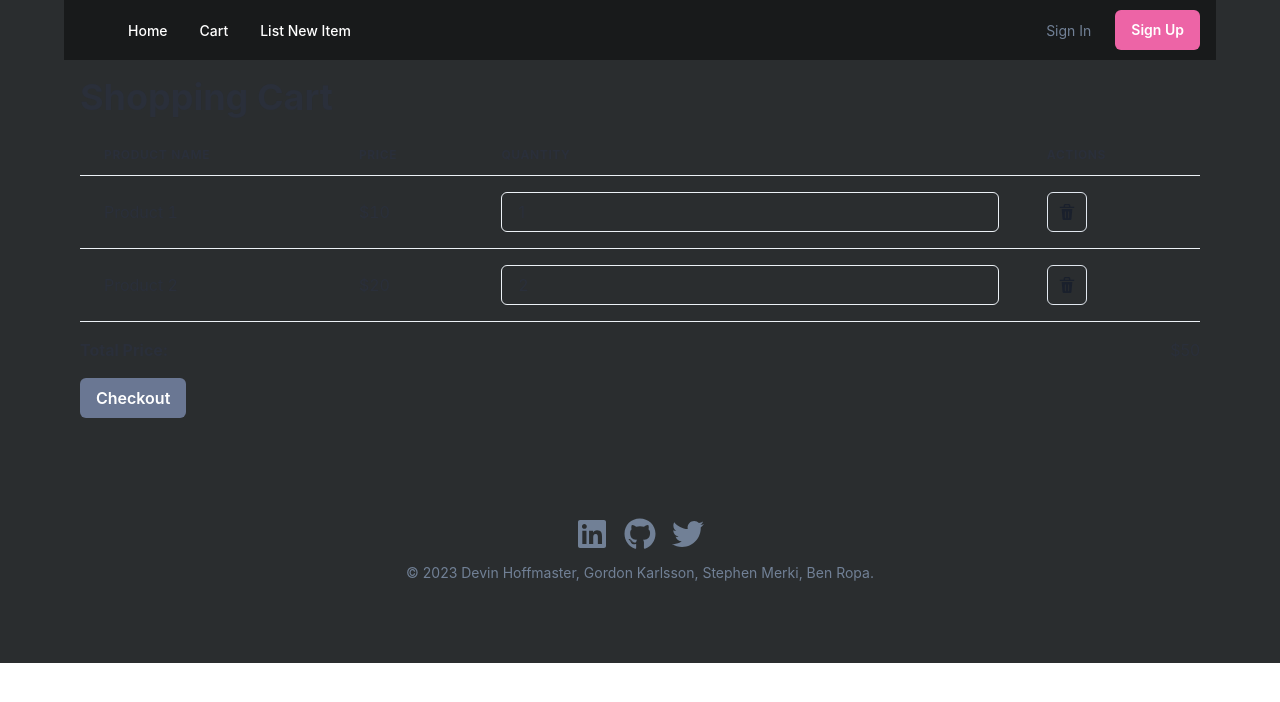
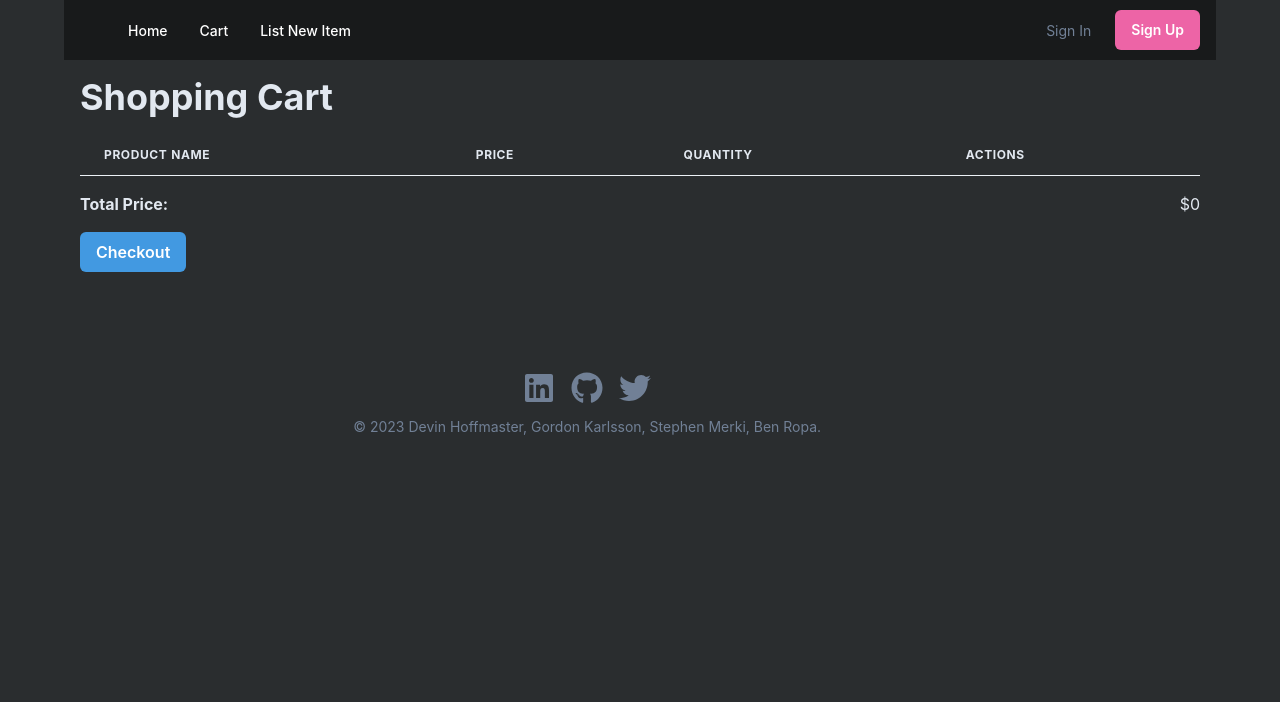
Before and after one commit to gpkarlsson/E_commerce_Placeholder, a React app in the folder client/: page /cart in a window 1280 px wide. Shown: the top 702 px of the page. Built offline with nearby package versions, Linux system fonts and the light colour scheme; the HTML template or start-up script is replaced by a standard one.

Commit message:
working on getting cart functionality

```diff
--- a/client/src/components/Footer.jsx
+++ b/client/src/components/Footer.jsx
@@ -10,6 +10,8 @@ export default function Footer() {
       as="footer"
       role="contentinfo"
       py={{ base: '12', md: '16' }}
+      display={"flex"}
+      flexShrink={0}
     >
       <Stack
         spacing={{ base: '4', md: '5' }}
--- a/client/src/components/ItemCard.jsx
+++ b/client/src/components/ItemCard.jsx
@@ -1,7 +1,7 @@
 import { Box, Heading, Text, Image, Button, Center, Flex } from '@chakra-ui/react';
 import { AddIcon } from '@chakra-ui/icons';
 
-const Card = ({ item }) => (
+const Card = ({ item, handleAddToCart }) => (
   <Box boxShadow="5px 5px 5px gray" borderTop="8px" borderColor="blue.400" bg="gray.900" p={5} borderRadius="lg" m={{ base: 1, md: 5 }}>
     <Flex direction="column" h="100%">
       <Flex justifyContent="space-between">
@@ -21,7 +21,7 @@ const Card = ({ item }) => (
       </Box>
       <Flex justifyContent="space-between" alignItems="center">
         <Text color="LightGray">{item.itemDescription}</Text>
-        <Button bg="blue.400" color="white" variant="ghost" leftIcon={<AddIcon />}>Add to Cart</Button>
+        <Button bg="blue.400" color="white" variant="ghost" leftIcon={<AddIcon />} onClick={() => handleAddToCart(item)}>Add to Cart</Button>
       </Flex>
     </Flex>
   </Box>
--- a/client/src/components/Shipping.jsx
+++ b/client/src/components/Shipping.jsx
@@ -36,6 +36,24 @@ export default function Shipping() {
 
           <Checkbox>Shipping Address is the same as billing address</Checkbox>
         </FormControl>
+        <br />
+
+        <FormLabel mt="10px">Credit Card Number</FormLabel>
+        <Input className="billingInput" type="text" placeholder="Enter your credit card number" bg="white" color="brand.400" />
+        <br />
+        <FormLabel mt="10px">Expiration Date</FormLabel>
+        <Input className="billingInput" type="text" placeholder="Enter your expiration date" bg="white" color="brand.400" />
+        <br />
+        <FormLabel mt="10px">CVV</FormLabel>
+        <Input className="billingInput" type="text" placeholder="Enter your CVV" bg="white" color="brand.400" />
+        <br />
+        <FormLabel mt="10px">Billing Zip Code</FormLabel>
+        <Input className="billingInput" type="text" placeholder="Enter your billing zip code" bg="white" color="brand.400" />
+        <br />
+
+        <Checkbox>Save this information for next time</Checkbox>
+        <Button mt="20px" bg="brand.900" color="white">Place Order</Button>
+
       {/* </Form> */}
     </>
   )
--- /dev/null
+++ b/client/src/helpers/CartContext.jsx
@@ -0,0 +1,23 @@
+import React, { createContext, useContext, useState } from 'react';
+
+// Create a context for the cart
+const CartContext = createContext();
+
+// Create a provider component for the cart context
+export const CartProvider = ({ children }) => {
+  const [cart, setCart] = useState([]);
+
+  const handleAddToCart = (item) => {
+    setCart((prevCart) => [...prevCart, item]);
+    localStorage.setItem('cartItems', JSON.stringify(cart));
+  };
+
+  return (
+    <CartContext.Provider value={{ cart, handleAddToCart }}>
+      {children}
+    </CartContext.Provider>
+  );
+};
+
+// Create a custom hook to use the cart context
+export const useCart = () => useContext(CartContext);
--- a/client/src/index.css
+++ b/client/src/index.css
@@ -24,11 +24,15 @@ a:hover {
 }
 
 body {
-  margin: 0;
-  display: flex;
-  place-items: center;
-  min-width: 320px;
-  min-height: 100vh;
+
+    display: flex;
+    flex-direction: column;
+    min-height: 100vh;
+
+}
+
+.main-content {
+  flex: 1 0 auto;
 }
 
 h1 {
--- a/client/src/main.jsx
+++ b/client/src/main.jsx
@@ -2,7 +2,7 @@ import React from 'react'
 import ReactDOM from 'react-dom/client'
 import App from './App'
 import { ChakraProvider, extendTheme } from '@chakra-ui/react'
-// import './index.css'
+// import 'index.css'
 
 const colors = {
   brand: {
--- a/client/src/pages/Cart.jsx
+++ b/client/src/pages/Cart.jsx
@@ -1,6 +1,6 @@
 
 import React from "react";
-import { useState } from "react";
+import { useState, useEffect } from "react";
 import Footer from "../components/Footer";
 import {Link } from "react-router-dom";
 // import Checkout from "./Checkout";
@@ -21,14 +21,13 @@ import {
 } from "@chakra-ui/react";
 import { DeleteIcon } from "@chakra-ui/icons";
 
-// https://chakra-ui.com/docs/components/stepper - this is a good example of how to use the stepper component
-// stepper could be useful for cart checkout process
+function Cart() {
+  const [cartItems, setCartItems] = useState([]);
 
-function Cart() {
-  const [cartItems, setCartItems] = useState([
-    { id: 1, name: "Product 1", price: 10, quantity: 1 },
-    { id: 2, name: "Product 2", price: 20, quantity: 2 },
-  ]);
+  useEffect(() => {
+    const initialCartItems = JSON.parse(localStorage.getItem('cartItems')) || [];
+    setCartItems(initialCartItems);
+  }, []);
 
   const handleQuantityChange = (id, e) => {
     const newCartItems = [...cartItems];
@@ -49,22 +48,24 @@ function Cart() {
 
   return (
     <>
+<Box minHeight="100vh" display="flex" flexDirection="column">
+  <Box flex="0"></Box>
     <Box p={4}>
-      <Heading mb={4} color="brand.400">Shopping Cart</Heading>
+      <Heading mb={4} color="gray.200">Shopping Cart</Heading>
       <Table variant="simple">
         <Thead>
           <Tr>
-            <Th color="brand.400">Product Name</Th>
-            <Th color="brand.400">Price</Th>
-            <Th color="brand.400">Quantity</Th>
-            <Th color="brand.400">Actions</Th>
+            <Th color="gray.200">Product Name</Th>
+            <Th color="gray.200">Price</Th>
+            <Th color="gray.200">Quantity</Th>
+            <Th color="gray.200">Actions</Th>
           </Tr>
         </Thead>
         <Tbody>
           {cartItems.map((item) => (
-            <Tr color="brand.400" key={item.id}>
-              <Td color="brand.400">{item.name}</Td>
-              <Td color="brand.400">${item.price}</Td>
+            <Tr color="gray.200" key={item.id}>
+              <Td color="gray.200">{item.itemName}</Td>
+              <Td color="gray.200">${item.price}</Td>
               <Td>
                 <Input
                   type="number"
@@ -85,14 +86,16 @@ function Cart() {
         </Tbody>
       </Table>
       <Flex justify="space-between" mt={4}>
-        <Text fontWeight="bold" color="brand.400">Total Price:</Text>
-        <Text color="brand.400">${totalPrice}</Text>
+        <Text fontWeight="bold" color="gray.200">Total Price:</Text>
+        <Text color="gray.200">${totalPrice}</Text>
       </Flex>
       <Link to="/checkout">
-      <Button mt={4} bg="brand.900" color="white">Checkout</Button>
+      <Button mt={4} bg="blue.400" color="white">Checkout</Button>
       </Link>
     </Box>
     <Footer />
+    </Box>
+
     </>
   );
 }
--- a/client/src/pages/Checkout.jsx
+++ b/client/src/pages/Checkout.jsx
@@ -7,9 +7,35 @@ import { Button } from '@chakra-ui/react'
 export default function Checkout() {
   return (
     <>
-      <Stepper />
+      {/* <Stepper /> */}
+      <FormControl isRequired>
+          <FormLabel mt="10px">First Name</FormLabel>
+          <Input type="text" placeholder="Enter your first name" bg="white" color="brand.400" />
 
-      <Button>Continue</Button>
+          <FormLabel mt="10px">Last Name</FormLabel>
+          <Input type="text" placeholder="Enter your last name" bg="white" color="brand.400" />
+
+          <FormLabel mt="10px">Email Address</FormLabel>
+          <Input type="email" placeholder="Enter your email" bg="white" color="brand.400" />
+
+          <FormLabel mt="10px">Shipping Address</FormLabel>
+          <Input type="text" placeholder="Enter your address" bg="white" color="brand.400" />
+
+          <FormLabel mt="10px">City</FormLabel>
+          <Input type="text" placeholder="Enter your city" bg="white" color="brand.400" />
+
+          <FormLabel mt="10px">State</FormLabel>
+          <Input type="text" placeholder="Enter your state" bg="white" color="brand.400" />
+
+          <FormLabel mt="10px">Zip Code</FormLabel>
+          <Input type="text" placeholder="Enter your zip code" bg="white" color="brand.400" />
+
+          <FormLabel mt="10px">Phone Number</FormLabel>
+          <Input type="text" placeholder="Enter your phone number" bg="white" color="brand.400" />
+
+          <Checkbox>Shipping Address is the same as billing address</Checkbox>
+        </FormControl>
+
       {/* On click, button should advance the step and return next page */}
     </>
   )
--- a/client/src/pages/Dashboard.jsx
+++ b/client/src/pages/Dashboard.jsx
@@ -1,4 +1,4 @@
-import React from 'react';
+import { React, useState } from 'react';
 // import { Box, Card, CardBody, CardHeader, CardFooter, SimpleGrid, Text, Flex, Heading, HStack, Button, Divider, Image } from "@chakra-ui/react";
 // import { AddIcon } from '@chakra-ui/icons'
 // import Footer from '../components/Footer'
@@ -12,6 +12,7 @@ import Footer from "../components/Footer";
 import { useQuery, gql } from '@apollo/client';
 import ItemCard from '../components/ItemCard';
 import { SimpleGrid } from '@chakra-ui/react';
+// import { HandleAddToCart } from '../helpers/HandleAddToCart';
 // export default function Dashboard() {
 
 const GET_ITEMS = gql`
@@ -26,25 +27,41 @@ query {
 }
 `;
 
-  //   const tasks = useLoaderData()
-  // const productName = faker.commerce.productName();
-  // const productDescription = faker.commerce.productDescription();
-  // const productAdjective = faker.commerce.productAdjective();
-  // const productPrice = faker.commerce.price(100, 200, 0, '$');
-  // const productImage = faker.image.image(1234, 2345);
+const Dashboard = () => {
 
- const Dashboard = () => {
+function handleAddToCart(item) {
+  let cartItems = JSON.parse(localStorage.getItem('cartItems')) || [];
+  console.log(item)
+
+  //Check if the item is already in the cart
+  let existingItem = cartItems.find((i) => i.id === item._id);
+
+  if (existingItem) {
+    existingItem.quantity += 1;
+    localStorage.setItem('cartItems', JSON.stringify(cartItems));
+  } else {
+    // If the item is not in the cart, add it
+   const newItem = { ...item, quantity: 1 };
+   localStorage.setItem('cartItems', JSON.stringify([...cartItems, newItem]));
+  }
+
+  localStorage.setItem('cartItems', JSON.stringify(cartItems));
+
+};
+
+
   const { loading, error, data } = useQuery(GET_ITEMS);
 
+
   if (loading) return <p>'Loading...'</p>;
-    if (error) return<p>Error: {error.message}</p>;
+  if (error) return <p>Error: {error.message}</p>;
 
   return (
     <>
       <Carousel />
       <SimpleGrid columns={[1, 1, 2]} spacing="40px" mt="20px">
         {data.allItems.map((item) => (
-          <ItemCard key={item._id} item={item} />
+          <ItemCard key={item._id} item={item} handleAddToCart={handleAddToCart} />
         ))}
       </SimpleGrid>
       <Footer />
```
Also changed, not shown: client/src/App.jsx (+4 -3 lines), client/src/helpers/handleAddToCart.js (deleted, +0 -29 lines), client/src/pages/Signup.jsx (+18 -3 lines). Lines whose indentation alone changed are shown as unchanged.
